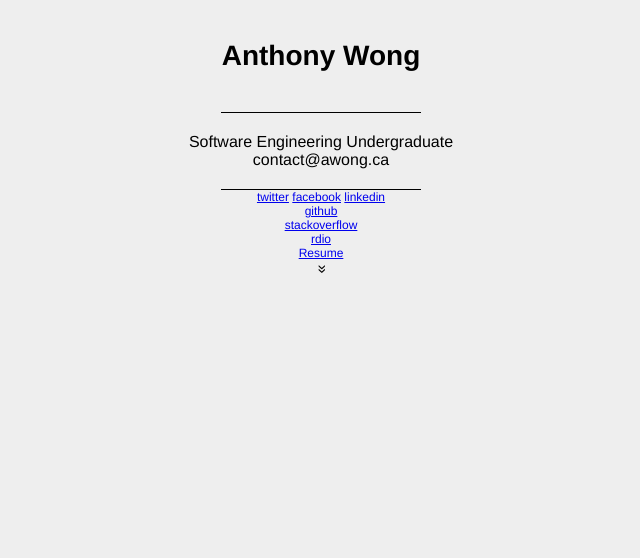
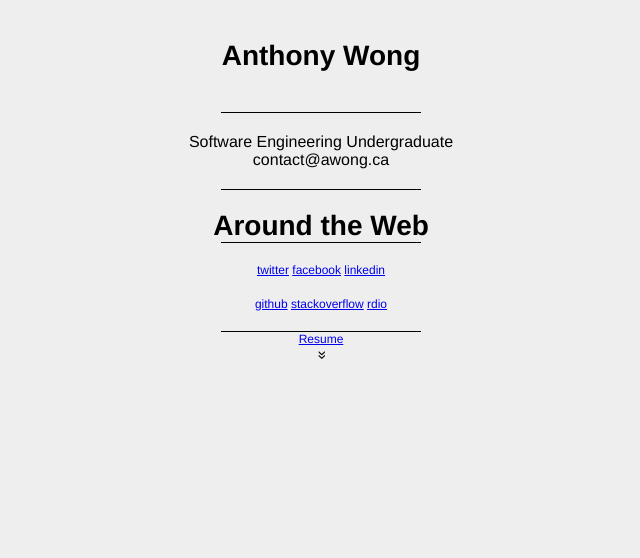
Before and after one commit to awmwong/awmwong.github.io, a PHP site: page / in a window 1280 px wide. Shown: the top 558 px of the page, without its empty margins (319-959 px from the left). Before the commit the page ends 273 px from the top, so only its background shows below. Run offline with PHP 8.4, Linux system fonts and the light colour scheme.

Commit message:
Bottom section

```diff
--- a/css/style.css
+++ b/css/style.css
@@ -32,6 +32,8 @@ h1 {
 #secondary_header_inner{
   margin: 20px -150px 20px -150px;
 }
+
+
 .rotate {
 
 /* Safari */
@@ -53,11 +55,35 @@ filter: progid:DXImageTransform.Microsoft.BasicImage(rotation=3);
 #expander {
   font-size: 16px;
 }
+
 #drawer_box {
-  text-align:center
+  text-align:center;
+  margin-top: 20px;
+}
+
+
+#links_outer {
+  width: 200px;
+  padding: 10px auto 10px;
+  margin: 0px auto;
+  border-top: 1px solid black;
+  border-bottom: 1px solid black;
+}
+
+#top_link_row {
+  margin:20px -150px 20px -150px;
+}
+
+#bottom_link_row {
+  margin:20px -150px 20px -150px;
 }
 
 #top_link_row li {
+  list-style: none;
+  display: inline;
+}
+
+#bottom_link_row li {
   list-style: none;
   display: inline;
 }
--- a/index.html
+++ b/index.html
@@ -23,6 +23,8 @@
     </div>
 
     <div id="drawer_box">
+      <div id="drawer_title"><h1>Around the Web</h1></div>
+        <div id="links_outer">
           <div id="top_link_row">
             <ul>
               <li><a id="link_twitter" href="http://twitter.com/#!/anthowong" target="_blank">twitter</a></li>
@@ -37,9 +39,9 @@
               <li><a id="link_rdio" href="http://www.rdio.com/#/people/aKeio/" target="_blank">rdio</a></li>
             </ul>
           </div>
+        </div>
         <a id="link_resume" href="images/resume.pdf">Resume</a>
         <div id="expander" class="rotate">&laquo;</div>
-
     </div>
 
   </body>
```
Lines whose indentation alone changed are shown as unchanged.
